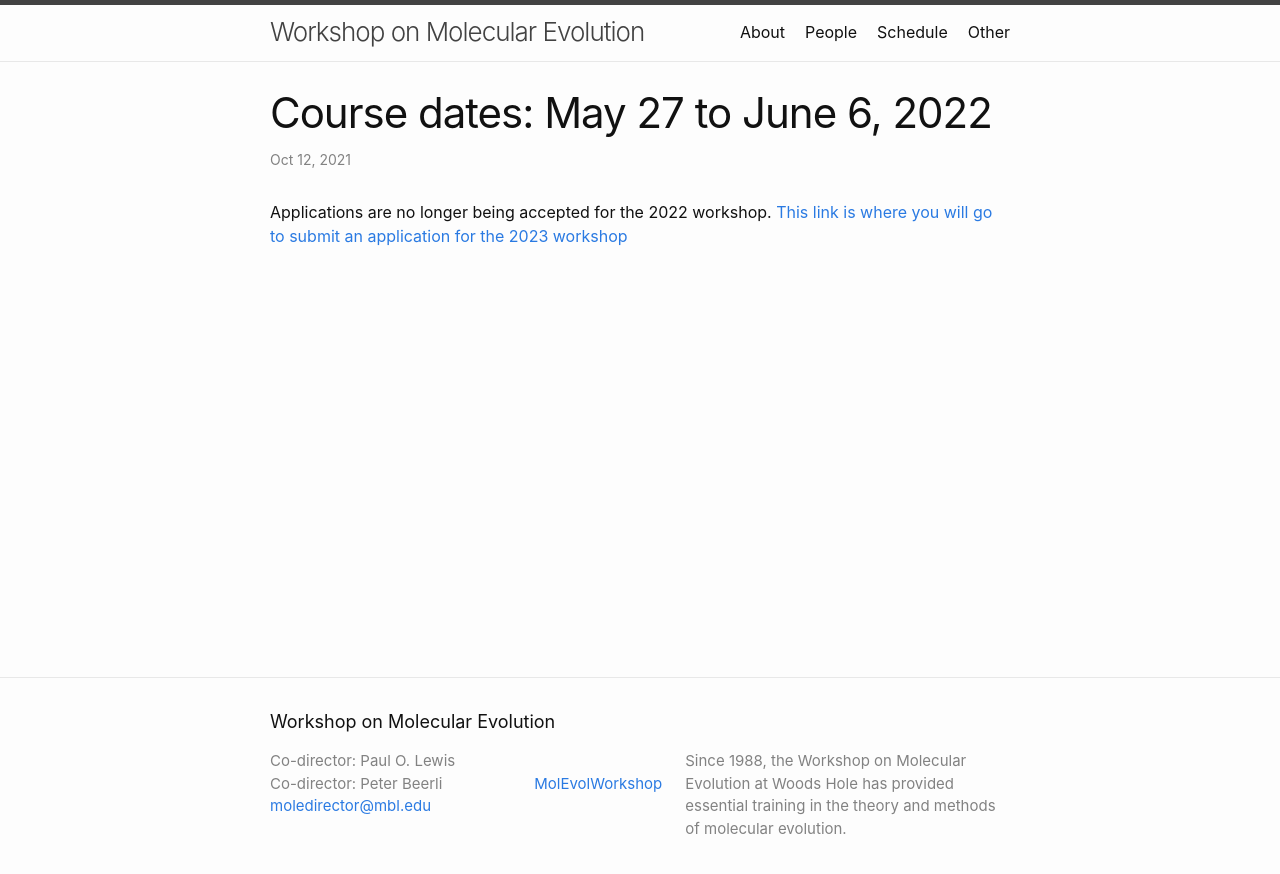
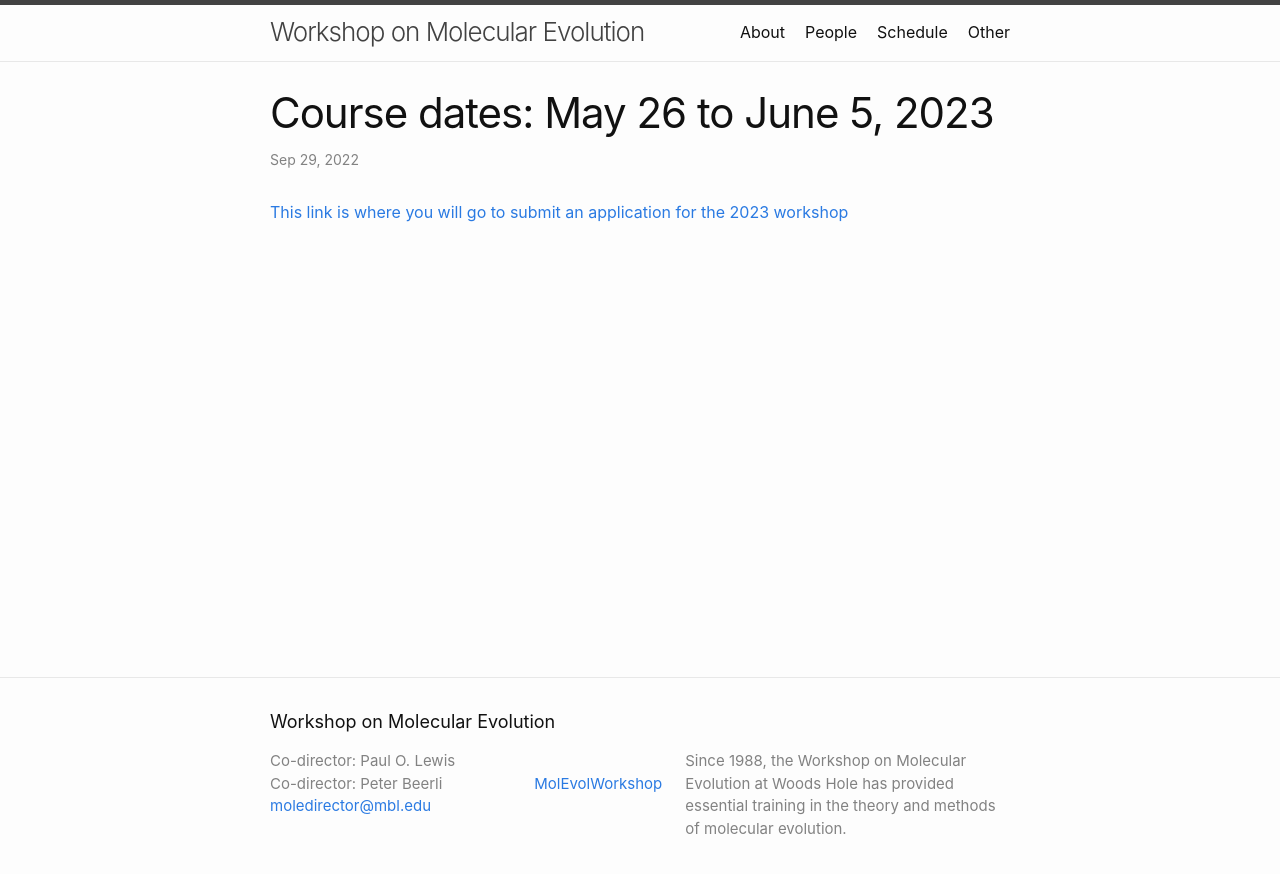
Before and after one commit to molevolworkshop/molevolworkshop.github.io, a Jekyll site: the page built from _posts/2019-10-07-welcome-to-molevol.md, in a window 1280 px wide. Shown: the top 874 px of the page. Built offline with Jekyll 4.4.1, drawn with Linux system fonts in a browser that asks for light colours.

Commit message:
modified home page post to reflect dates for 2023

```diff
--- a/_posts/2019-10-07-welcome-to-molevol.md
+++ b/_posts/2019-10-07-welcome-to-molevol.md
@@ -1,7 +1,7 @@
 ---
 layout: post
-title:  "Course dates: May 27 to June 6, 2022"
-date:   2021-10-12 13:35:00 -0400
-categories: 2022 workshop
+title:  "Course dates: May 26 to June 5, 2023"
+date:   2022-09-29 13:09:00 -0400
+categories: 2023 workshop
 ---
-Applications are no longer being accepted for the 2022 workshop. [This link is where you will go to submit an application for the 2023 workshop](https://www.mbl.edu/education/courses/workshop-on-molecular-evolution/)
+[This link is where you will go to submit an application for the 2023 workshop](https://www.mbl.edu/education/courses/workshop-on-molecular-evolution/)
```
Also changed, not shown: course-assistant/img/mcgurer.jpg.
